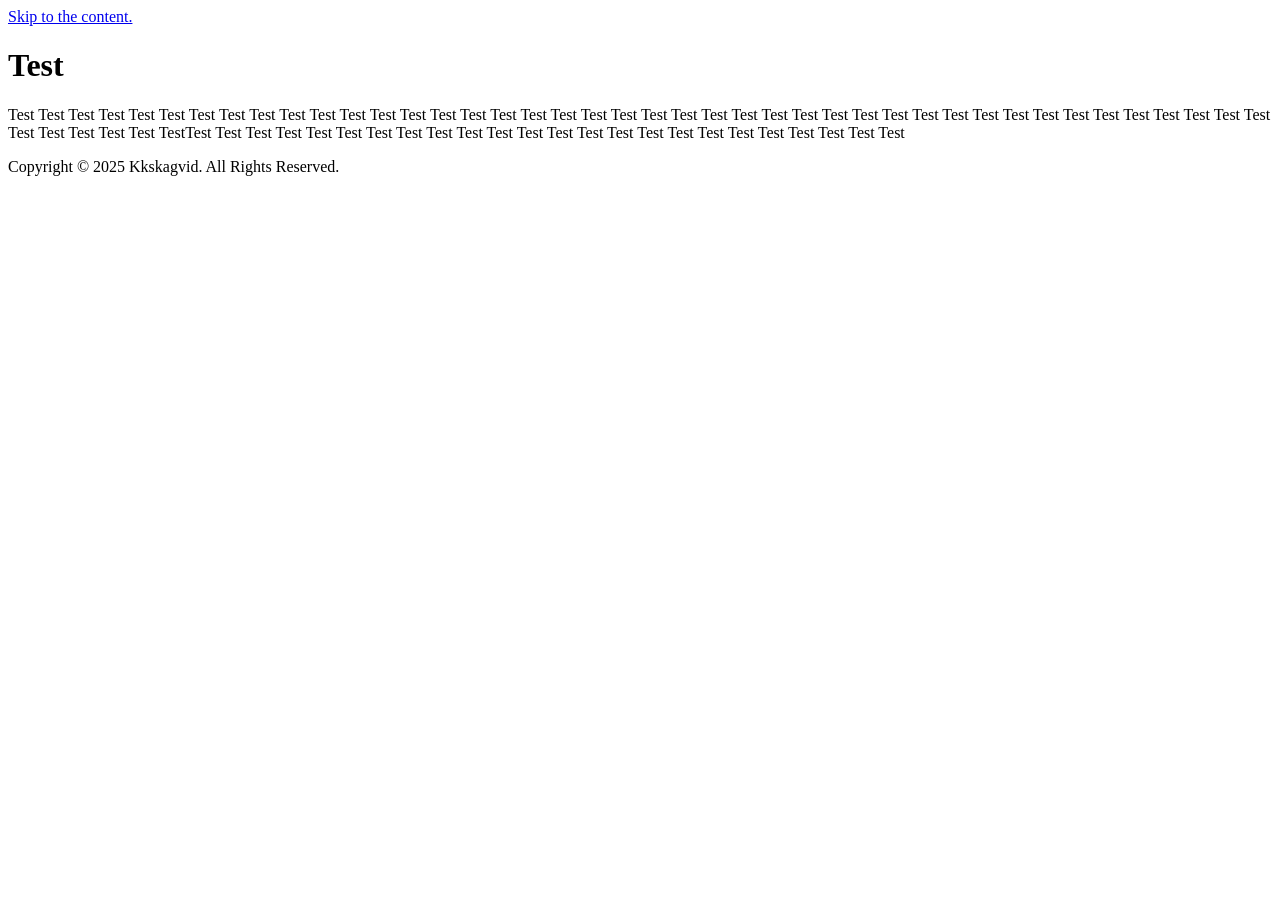
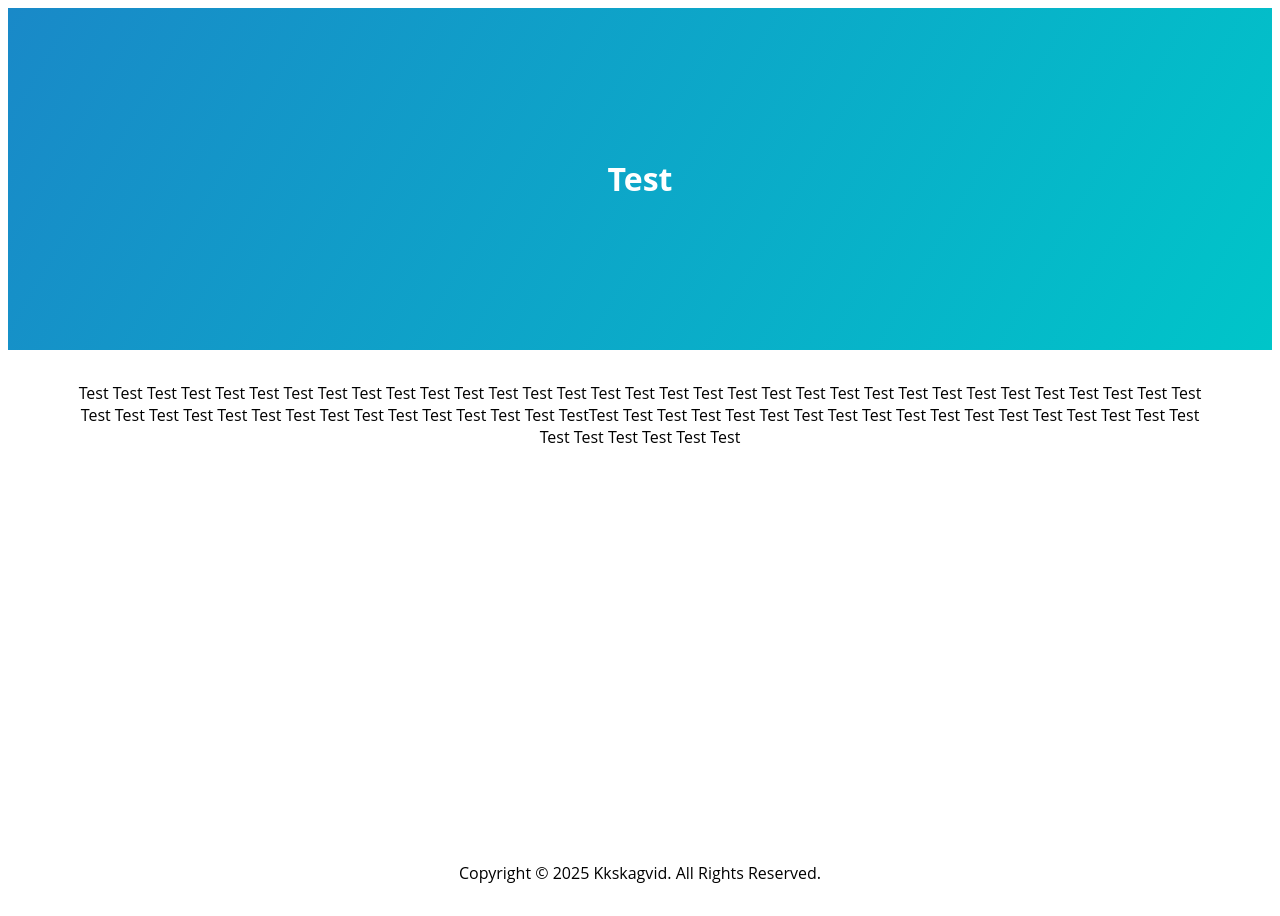
Before and after one commit to kkskagvid/kkskagvid.github.io, a Jekyll site: the page built from _posts/2025-07-17-test.md, in a window 1280 px wide. Built offline with Jekyll 4.4.1, drawn with Linux system fonts in a browser that asks for light colours.

Commit message:
Update blog.html

```diff
--- a/_layouts/blog.html
+++ b/_layouts/blog.html
@@ -10,7 +10,7 @@
     type="text/css" crossorigin>
   <meta name="viewport" content="width=device-width, initial-scale=1">
   <!-- <link href="https://cdn.jsdelivr.net/npm/prismjs@1.30.0/themes/prism.min.css" rel="stylesheet"> -->
-  <link rel="stylesheet" href="../assets/css/blog.css" type="text/css">
+  <link rel="stylesheet" href="/assets/css/blog.css" type="text/css">
 </head>
 
 <body>
```
